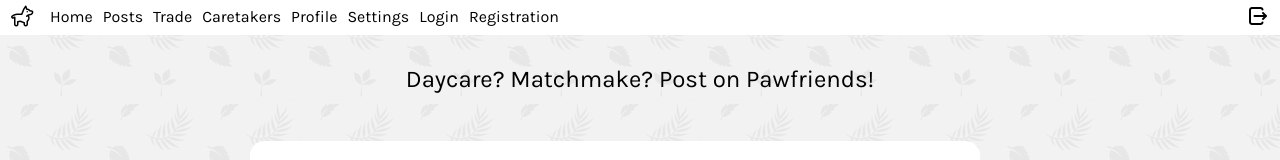
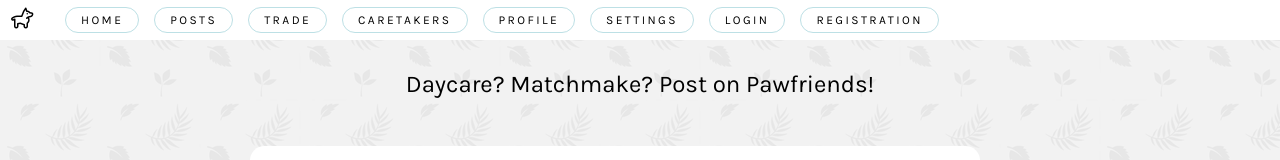
Before and after one commit to JonathanJTang/Pawfriends, a React (Create React App) app in the folder pawfriends/: page /Caretakers in a window 1280 px wide. Shown: the top 160 px of the page. Built offline with nearby package versions, Linux system fonts and the light colour scheme.

Commit message:
Modify navigation bar UI

```diff
--- a/pawfriends/src/components/NavBar/index.js
+++ b/pawfriends/src/components/NavBar/index.js
@@ -13,32 +13,32 @@ class NavBar extends React.Component {
       <div className="navbar">
         <img src={logo} alt="logo" className="logo" />
         <ul>
-          <li className="navbarTextButton">
-            <Link to={"/"}>Home</Link>
+          <li>
+            <Link to={"/"} className="navbarTextButton">Home</Link>
           </li>
-          <li className="navbarTextButton">
-            <Link to={"/posts"}>Posts</Link>
+          <li>
+            <Link to={"/posts"} className="navbarTextButton">Posts</Link>
           </li>
-          <li className="navbarTextButton">
-            <Link to={"/trade"}>Trade</Link>
+          <li>
+            <Link to={"/trade"} className="navbarTextButton">Trade</Link>
           </li>
-          <li className="navbarTextButton">
-            <Link to={"/caretakers"}>Caretakers</Link>
+          <li>
+            <Link to={"/caretakers"} className="navbarTextButton">Caretakers</Link>
           </li>
-          <li className="navbarTextButton">
-            <Link to={"/profile"}>Profile</Link>
+          <li>
+            <Link to={"/profile"} className="navbarTextButton">Profile</Link>
           </li>
-          <li className="navbarTextButton">
-            <Link to={"/settings"}>Settings</Link>
+          <li>
+            <Link to={"/settings"} className="navbarTextButton">Settings</Link>
           </li>
-          <li className="navbarTextButton">
-            <Link to={"/login"}>Login</Link>
+          <li>
+            <Link to={"/login"} className="navbarTextButton">Login</Link>
           </li>
-          <li className="navbarTextButton">
-            <Link to={"/registration"}>Registration</Link>
+          <li>
+            <Link to={"/registration"} className="navbarTextButton">Registration</Link>
           </li>
         </ul>
-        <img src={logout} alt="logout" className="logout" />
+        {/* <img src={logout} alt="logout" className="logout" /> */}
       </div>
     );
   }
--- a/pawfriends/src/components/NavBar/styles.css
+++ b/pawfriends/src/components/NavBar/styles.css
@@ -2,30 +2,42 @@
 
 .navbar {
     margin-top: -16px;
-    height: 35px;
+    height: 40px;
     background-color: white;
 }
 
 .navbarTextButton {
+    float: left;
+    margin-top: 7px;
+    margin-left: 15px;
+    padding: 5px 15px 5px 15px;
+    border: 1px solid #bde0e5;
+    border-radius: 2.25em;
     list-style: none;
-    margin-top: 7px;
-    margin-left: 10px;
-    float: left;
+    font-size: 12px;
+    text-transform: uppercase;
+    letter-spacing: 0.2em;
+    transition: .5s ease;
+    cursor: pointer;
+}
+
+.navbarTextButton:hover {
+    border: 1px solid black;
+}
+
+.logo:hover, .logout:hover {
+    opacity: 50%;
 }
 
 .logo {
-    margin-left: 10px;
     float: left;
-    padding-top: 4px;
-    transition: opacity .5s ease;
-}
-
-.logo:hover {
-    opacity: 50%;
+    margin: 2px 0px 0px 10px;
+    transition: .5s ease;
 }
 
 .logout {
+    float: right;
     margin-right: 10px;
-    float: right;
-    padding-top: 4px;
+    margin-top: 3px;
+    transition: .5s ease;
 }
```
